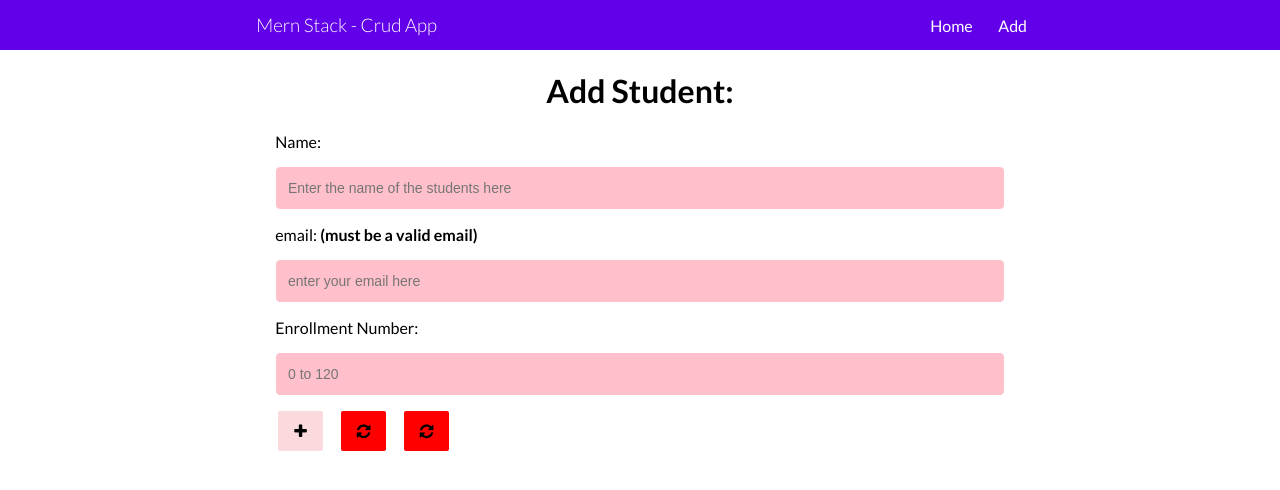
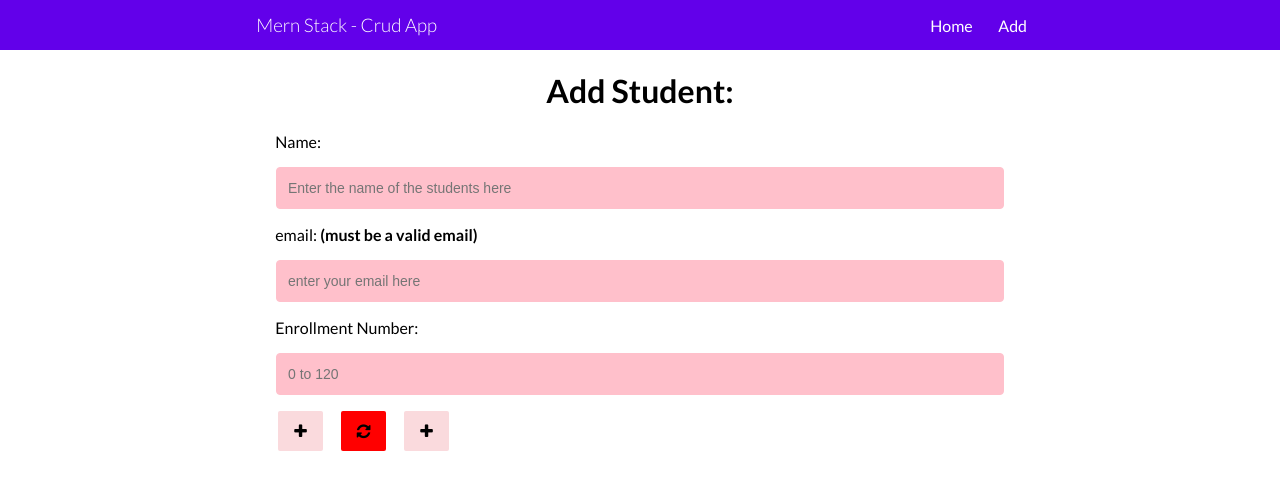
Before and after one commit to NajlaDevOps/pfefinal, a React (Create React App) app in the folder client/: page /add in a window 1280 px wide. Shown: the top 490 px of the page. Built offline with nearby package versions, Linux system fonts and the light colour scheme.

Commit message:
ajout de nouveau bouton

```diff
--- a/client/src/components/AddStudent/AddStudent.jsx
+++ b/client/src/components/AddStudent/AddStudent.jsx
@@ -75,7 +75,7 @@ class AddStudent extends Component {
           />
           <button type="submit" className="Add-Student-Submit fa fa-plus"></button>
           <button type="reset" className="Add-Student-Reset fa fa-refresh"></button>
-          <button type="reset" className="Add-Student-Reset fa fa-refresh"></button>
+          <button type="submit" className="Add-Student-Submit fa fa-plus"></button>
         </form>
         <ToastContainer />
       </div>
```
